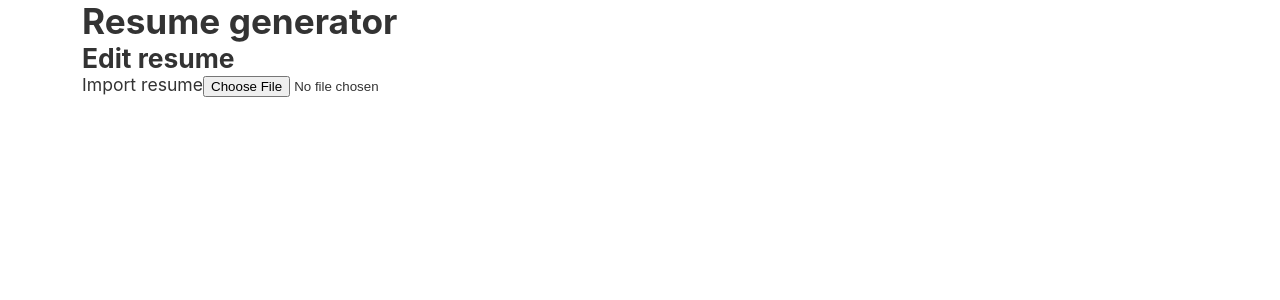
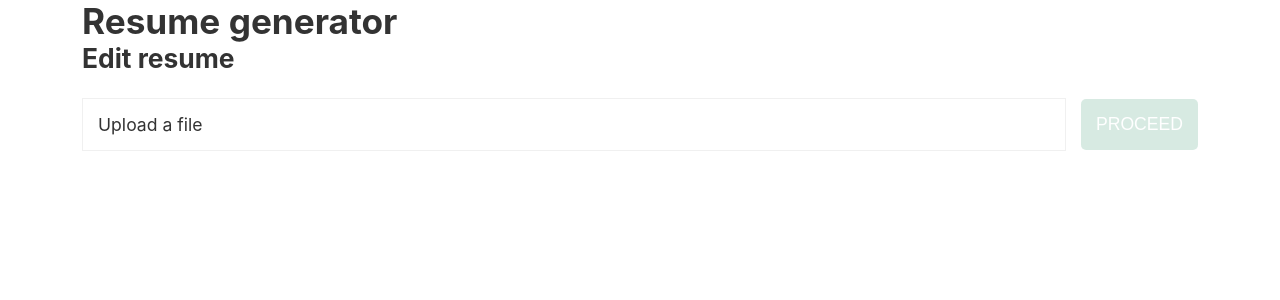
Before and after one commit to ratigumashvili/ol-academy-resume-generator-final-project, a React (Create React App) app: page /import-resume in a window 1280 px wide. Shown: the top 300 px of the page. Built offline with nearby package versions, Linux system fonts and the light colour scheme.

Commit message:
completed edit functionality

```diff
--- a/src/App.js
+++ b/src/App.js
@@ -24,10 +24,7 @@ function App() {
           element={<Create values={values} setValues={setValues} />}
         />
         <Route path="/export" element={<Export />} />
-        <Route
-          path="/import-resume"
-          element={<Edit values={values} setValues={setValues} />}
-        />
+        <Route path="/import-resume" element={<Edit setValues={setValues} />} />
         <Route path="/stored_resumes" element={<Stored />} />
       </Routes>
     </div>
--- a/src/index.scss
+++ b/src/index.scss
@@ -42,9 +42,13 @@ a {
   text-transform: uppercase;
   transition: all 0.25s ease;
 
-  &:hover {
+  &:hover:not(:disabled) {
     background-color: #55a079;
   }
+}
+
+.component-heading {
+  margin-bottom: 1.5rem;
 }
 
 .homepage-nav {
@@ -160,7 +164,8 @@ input[type="radio"]:checked::before {
 
   h2,
   p,
-  ul {
+  ul,
+  ol {
     margin-bottom: 15px;
   }
 }
@@ -297,3 +302,21 @@ input[type="radio"]:checked::before {
     height: 100%;
   }
 }
+
+.upload-resume {
+  display: flex;
+  align-items: center;
+  justify-content: space-between;
+  gap: 15px;
+}
+
+input[type="file"] {
+  display: none;
+}
+.custom-file-upload {
+  display: inline-flex;
+  padding: 15px;
+  flex: 1;
+  cursor: pointer;
+  border: solid 1px rgba(0, 0, 0, 0.06);
+}
--- a/src/pages/Edit.jsx
+++ b/src/pages/Edit.jsx
@@ -1,10 +1,51 @@
-const Edit = () => {
+import { useEffect, useState } from "react";
+import { createSearchParams, useNavigate } from "react-router-dom";
+
+const Edit = ({ setValues }) => {
+  const [temp, setTemp] = useState("");
+  const navigate = useNavigate();
+
+  const handleUpload = async (e) => {
+    const reader = new FileReader();
+
+    reader.onload = async (e) => {
+      const text = e.target.result;
+      setTemp(JSON.parse(text));
+    };
+
+    reader.readAsText(e.target.files[0]);
+  };
+
+  useEffect(() => {
+    setValues(temp[0]);
+  }, [temp, setValues]);
+
+  const handleNavigateWithParams = (e) => {
+    e.preventDefault();
+    navigate({
+      pathname: "/create",
+      search: createSearchParams({
+        theme: temp[1],
+        color: temp[2],
+      }).toString(),
+    });
+    const newObj = { theme: temp[1], color: temp[2] };
+    localStorage.setItem("template", JSON.stringify(newObj));
+  };
+
   return (
-    <form>
-      <h2>Edit resume</h2>
-      <label htmlFor="import">Import resume</label>
-      <input type="file" name="" id="import" />
-    </form>
+    <>
+      <h2 className="component-heading">Edit resume</h2>
+      <form className="upload-resume" onSubmit={handleNavigateWithParams}>
+        <label htmlFor="file-upload" className="custom-file-upload">
+          Upload a file
+        </label>
+        <input id="file-upload" type="file" onChange={handleUpload} />
+        <button className="btn btn-cta" type="submit" disabled={!temp}>
+          Proceed
+        </button>
+      </form>
+    </>
   );
 };
 
```
